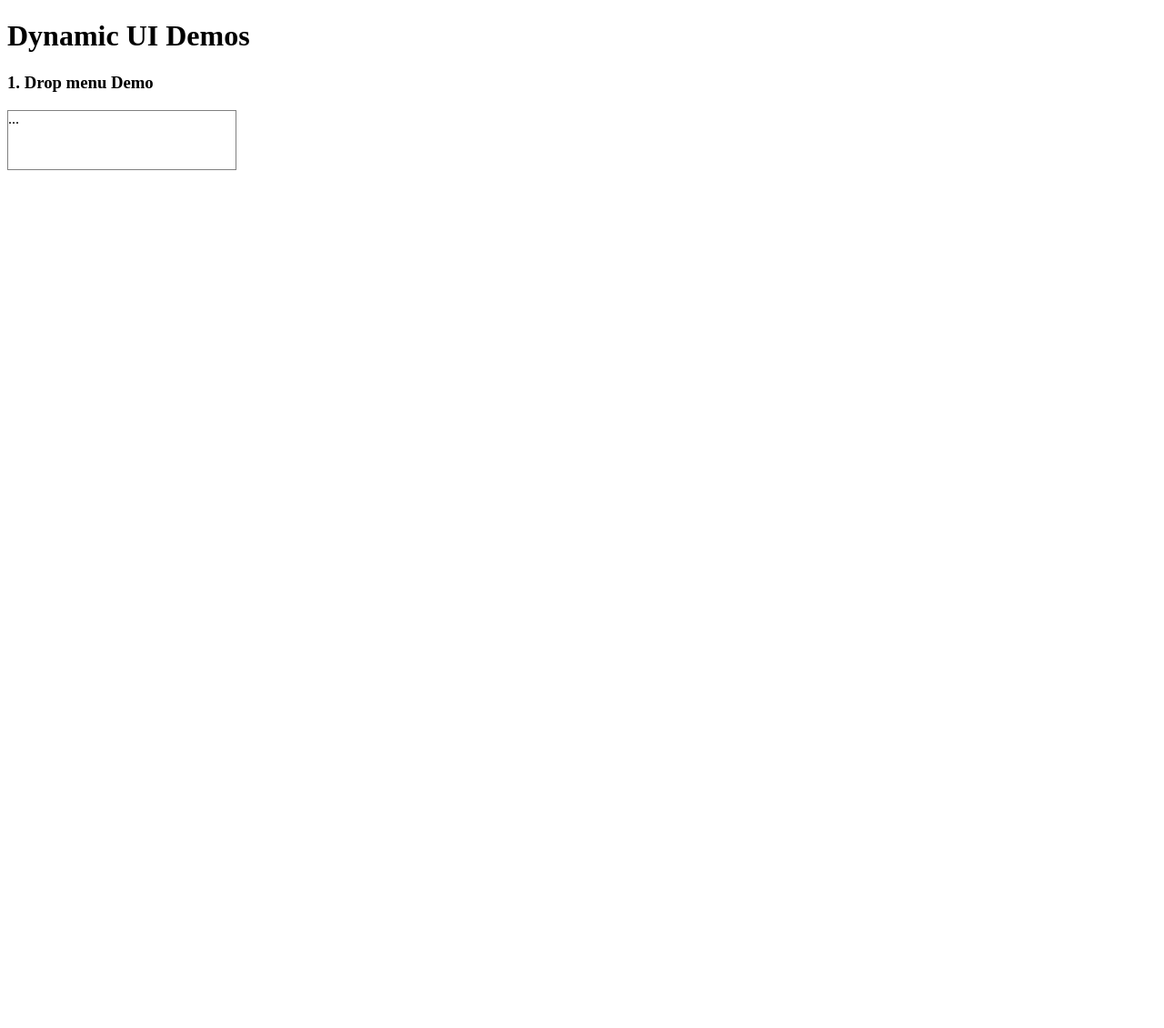
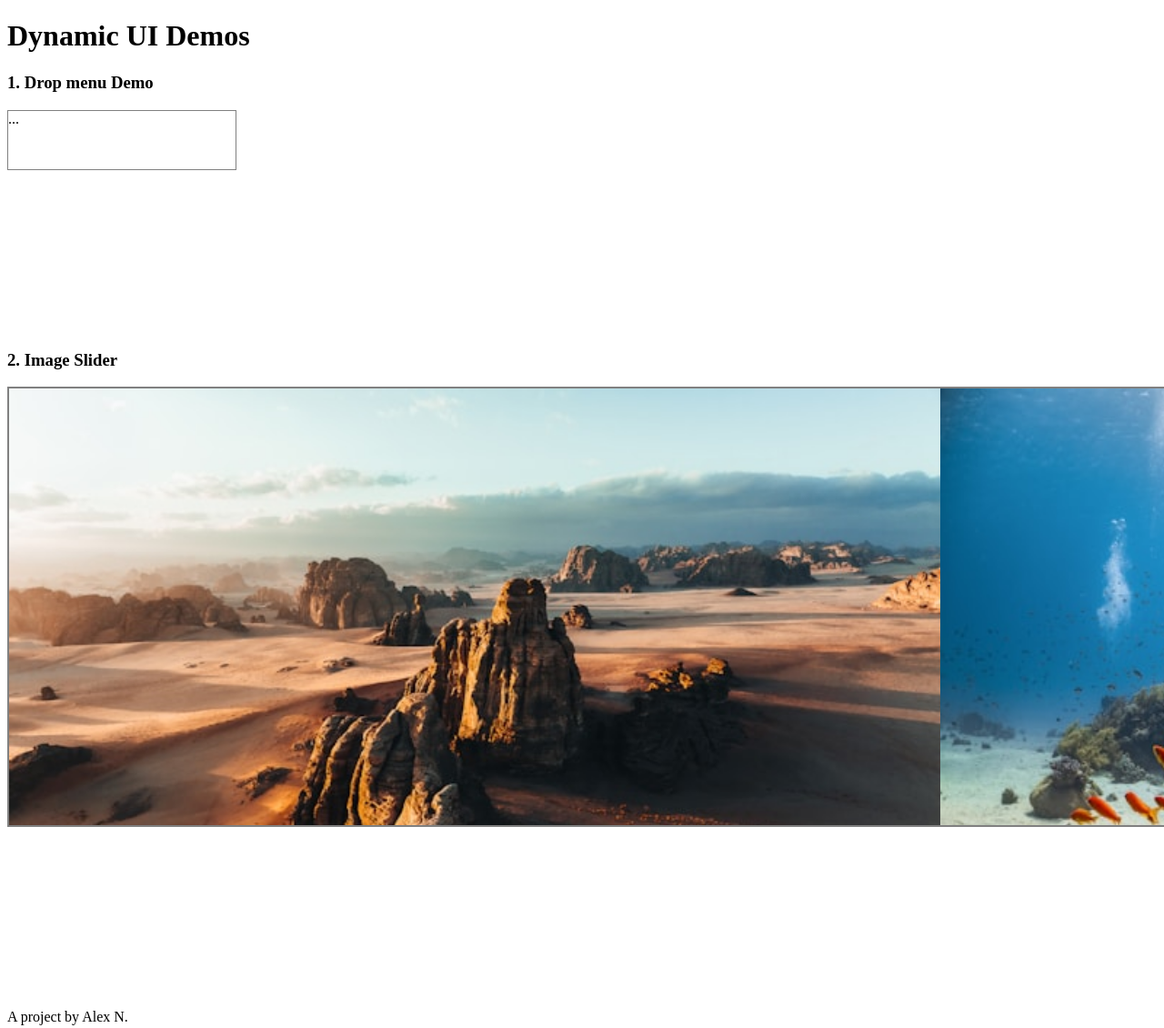
Before and after one commit to Neo319/dynamic-ui-demo, a website built with webpack: page src/index.html in a window 1280 px wide. Shown: the whole page at 91% size. Before the commit the page ends 800 px from the top, so only its background shows below. Built offline with nearby package versions, Linux system fonts and the light colour scheme.

Commit message:
create base for image slider

```diff
--- a/package.json
+++ b/package.json
@@ -6,6 +6,7 @@
     "eslint-plugin-prettier": "^5.1.3",
     "html-webpack-plugin": "^5.6.0",
     "prettier": "^3.2.5",
+    "source-map": "^0.7.4",
     "style-loader": "^3.3.4",
     "webpack": "^5.90.3",
     "webpack-cli": "^5.1.4"
--- /dev/null
+++ b/src/carousel.js
@@ -0,0 +1,18 @@
+// module for creating a sliding image carousel given a div of id 'carouselContainer'
+// div must contain another div of id 'slider', with images of class 'carouselImg'
+
+const carousel = function () {
+    console.log('carousel ready!')
+
+    const container = document.getElementById('carouselContainer')
+    const slider = document.getElementById('slider')
+    const allImages = document.getElementsByClassName('carouselImg')
+
+    function right () {
+
+    }
+
+
+}
+
+export default carousel
--- a/src/index.html
+++ b/src/index.html
@@ -9,5 +9,18 @@
     <h1>Dynamic UI Demos</h1>
     <h3>1. Drop menu Demo</h3>
     <div class="dropdown"></div>
+
+    <h3 class="second-header">2. Image Slider</h3>
+    <div id="carouselContainer">
+        <div id="slider">
+            <img src="../src/images/neom-bA32w6lebJg-unsplash.jpg" alt="desert scene" class="carouselImg">
+            <img src="../src/images/neom-bOMVTvE2QFU-unsplash.jpg" alt="ocean scene" class="carouselImg">
+            <img src="../src/images/neom-brFQojtwSzE-unsplash.jpg" alt="desert hill scene" class="carouselImg">
+            <img src="../src/images/neom-oBp-kWAPFnA-unsplash.jpg" alt="light scene" class="carouselImg">
+        </div>
+    </div>
+    <footer>
+        <span>A project by Alex N.</span>
+    </footer>
 </body>
 </html>
--- a/src/index.js
+++ b/src/index.js
@@ -1,6 +1,9 @@
 import dropdown from "./dropdown"
+import carousel from "./carousel"
 
 import "./style.css"
 
 console.log("index.js ready!")
 dropdown()
+
+carousel()
--- a/src/style.css
+++ b/src/style.css
@@ -29,4 +29,32 @@
 .menu {
     position: absolute;
     z-index: -1;
+    background-color: white;
 }
+
+.second-header {
+    /* give space for dropdown */
+    margin-top: 200px;
+}
+
+
+/* Image carousel styling */
+
+#carouselContainer {
+    border: 2px solid gray;
+    position: relative;
+    width: 100vw;
+    height: 60vh;
+
+    margin-bottom: 200px;
+    overflow: hidden;
+}
+
+#slider {
+    display: flex;
+    flex-direction: row;
+}
+
+.carouselImg {
+    min-width: 80vw;
+}
```
Also changed, not shown: dist/bundle.js, dist/index.html, src/images/neom-RqfFauPXJx0-unsplash.jpg (added), src/images/neom-XykVSjPQJzQ-unsplash.jpg (added), src/images/neom-bA32w6lebJg-unsplash.jpg (added), src/images/neom-bOMVTvE2QFU-unsplash.jpg (added), src/images/neom-brFQojtwSzE-unsplash.jpg (added), src/images/neom-oBp-kWAPFnA-unsplash.jpg (added), src/images/neom-szVSGKE4kYI-unsplash.jpg (added), 1 other file.
